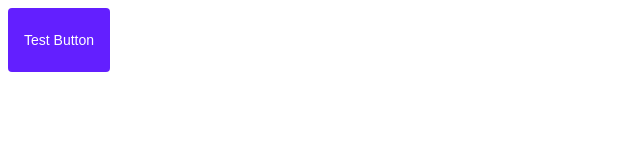
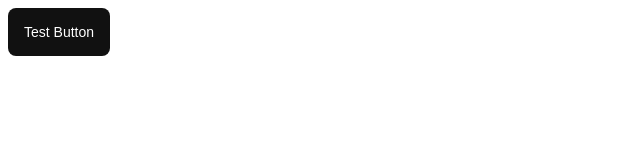
Before and after one commit to asaadmahmood/figma-test, a plain HTML site: page index.html in a window 1280 px wide. Shown: the whole page, without its empty margins (0-640 px from the left). Drawn offline with Linux system fonts and the light colour scheme.

Commit message:
Tokens update 2

```diff
--- a/build/css/_variables.css
+++ b/build/css/_variables.css
@@ -11,7 +11,7 @@
   --sd-global-primary-p75: #a3c0ff;
   --sd-global-primary-p100: #7da6ff;
   --sd-global-primary-p200: #447fff;
-  --sd-global-primary-p300: #631fff;
+  --sd-global-primary-p300: #111;
   --sd-global-primary-p400: #1547b3;
   --sd-global-primary-p500: #123e9c;
   --sd-global-secondary-s50: #ffe6f3;
@@ -62,7 +62,7 @@
   --sd-global-neutrals-n800: #132242;
   --sd-global-neutrals-n900: #071638;
   --sd-global-image-shadow: [object Object];
-  --sd-global-size-md: 64;
-  --sd-global-radius-default: 4px;
+  --sd-global-size-md: 48px;
+  --sd-global-radius-default: 8px;
   --sd-global-font-size-sm: 14px;
 }
```
